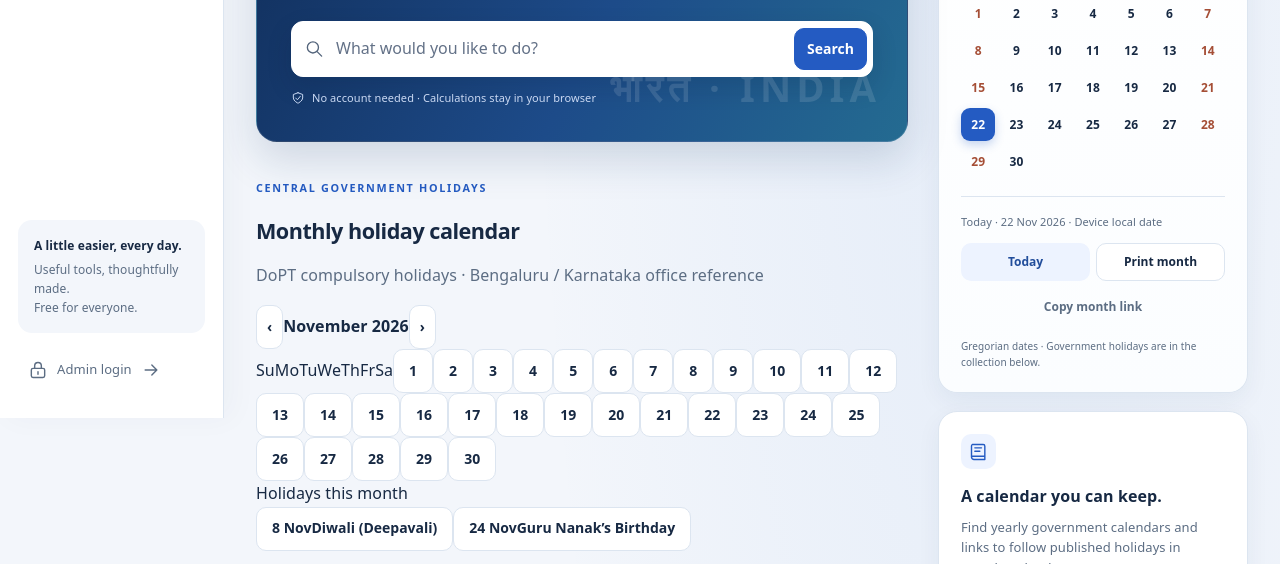
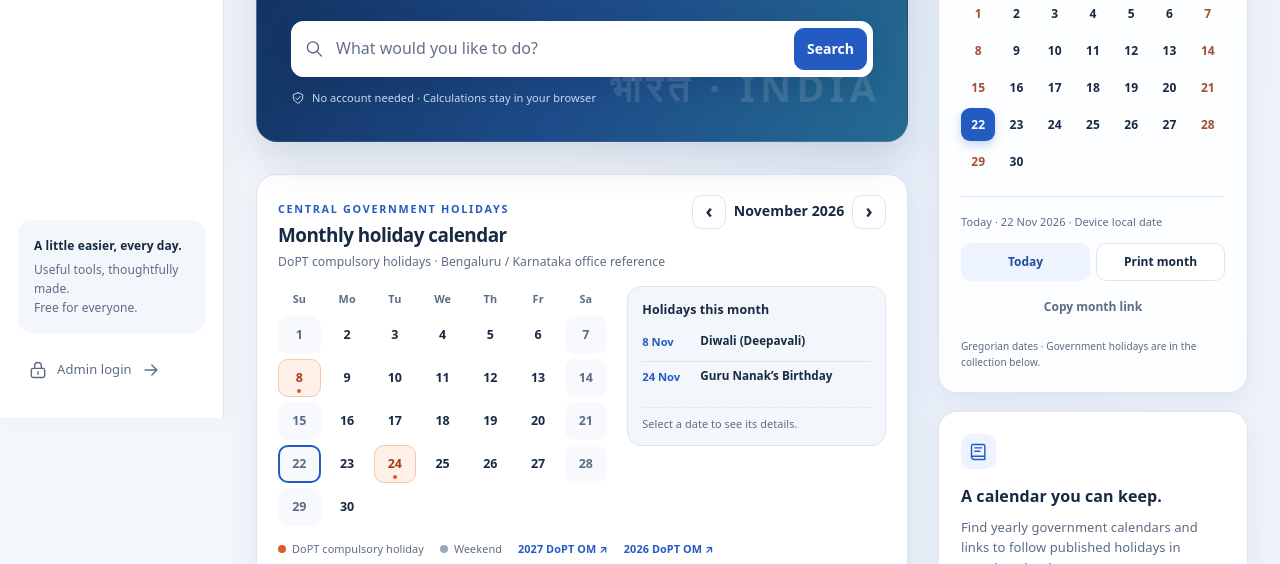
Before and after one commit to saradasutar/india, a plain HTML site: page index.html in a window 1280 px wide. Shown: the part 382-946 px from the top of the page. Drawn offline with Linux system fonts and the light colour scheme.

Commit message:
Style compact mainboard DoPT monthly calendar

```diff
--- a/dashboard.css
+++ b/dashboard.css
@@ -118,3 +118,44 @@ button:disabled{transform:none}
 .dark .resource-link{background:#1b2b42;border-color:#3a506d}
 @media(max-width:1000px){.resource-grid{grid-template-columns:repeat(2,minmax(0,1fr))}}
 @media(max-width:530px){.resource-grid{grid-template-columns:1fr}.resource-link{min-height:85px}}
+
+/* v1.6 — compact DoPT holiday calendar on the main dashboard */
+.dopt-calendar-card{margin:0 0 26px;padding:20px 21px;background:var(--surface);border:1px solid var(--line);border-radius:20px;box-shadow:var(--shadow);min-width:0}
+.dopt-calendar-head{display:flex;align-items:flex-start;justify-content:space-between;gap:16px;margin-bottom:15px}
+.dopt-calendar-head h2{margin:3px 0 4px;font-size:1.18rem}
+.dopt-calendar-head p{margin:0;font-size:.76rem}
+.dopt-month-nav{display:flex;align-items:center;gap:7px;white-space:nowrap}
+.dopt-month-nav strong{font-size:.88rem;min-width:112px;text-align:center}
+.dopt-month-nav button{min-width:34px;min-height:34px;width:34px;height:34px;padding:5px;border-radius:10px;font-size:1.2rem}
+.dopt-month-nav button:disabled{opacity:.35}
+.dopt-calendar-layout{display:grid;grid-template-columns:minmax(0,1.12fr) minmax(205px,.88fr);gap:20px;align-items:start}
+.dopt-month-grid{display:grid;grid-template-columns:repeat(7,minmax(0,1fr));gap:5px}
+.dopt-weekday{display:grid;place-items:center;min-height:25px;color:var(--muted);font-size:.68rem;font-weight:800}
+.dopt-day-blank{min-height:38px}
+.dopt-day{position:relative;display:grid;place-items:center;min-width:0;min-height:38px;height:38px;padding:0;border:1px solid transparent;border-radius:10px;background:transparent;font-size:.78rem;font-weight:650}
+.dopt-day:hover{background:var(--soft);border-color:var(--line)}
+.dopt-day.is-weekend{color:var(--muted);background:color-mix(in srgb,var(--bg) 68%,transparent)}
+.dopt-day.is-holiday{background:#fff0e8;color:#a33e17;border-color:#f3c6ad;font-weight:850}
+.dopt-day.is-holiday:after{content:"";position:absolute;bottom:3px;left:calc(50% - 2px);width:4px;height:4px;border-radius:50%;background:#d65b2d}
+.dopt-day.is-today{outline:2px solid var(--primary);outline-offset:-2px}
+.dopt-day.is-selected{box-shadow:0 0 0 2px var(--primary) inset}
+.dopt-month-agenda{min-width:0;padding:13px 14px;background:var(--bg);border:1px solid var(--line);border-radius:14px}
+.dopt-agenda-title{font-size:.78rem;font-weight:850;margin-bottom:7px}
+.dopt-holiday-item{display:flex;align-items:flex-start;gap:10px;width:100%;min-height:35px;padding:6px 0;border:0;border-bottom:1px solid var(--line);border-radius:0;background:transparent;text-align:left}
+.dopt-holiday-item:last-child{border-bottom:0}
+.dopt-holiday-item:hover{background:transparent;color:var(--primary)}
+.dopt-holiday-date{flex:0 0 48px;color:var(--primary);font-size:.7rem;font-weight:850}
+.dopt-holiday-name{font-size:.73rem;line-height:1.4;font-weight:650}
+.dopt-no-holidays{margin:4px 0;font-size:.74rem;line-height:1.45}
+.dopt-selected-date{margin:10px 0 0;padding-top:8px;border-top:1px dashed var(--line);font-size:.68rem;line-height:1.45}
+.dopt-calendar-foot{display:flex;flex-wrap:wrap;align-items:center;gap:10px 16px;margin-top:14px;font-size:.68rem;color:var(--muted)}
+.dopt-calendar-foot a{font-weight:750;text-decoration:none}
+.dopt-calendar-foot span{display:inline-flex;align-items:center;gap:6px}
+.dopt-dot{width:8px;height:8px;border-radius:50%;display:inline-block}
+.dopt-dot-holiday{background:#d65b2d}.dopt-dot-weekend{background:#9aa8b8}
+.dopt-calendar-note{margin:10px 0 0;font-size:.66rem;line-height:1.5}
+.dark .dopt-day.is-holiday{background:#462c26;color:#ffd0b8;border-color:#754637}
+.dark .dopt-day.is-holiday:after{background:#ff9b72}
+.dark .dopt-month-agenda{background:#142238;border-color:#34465e}
+@media(max-width:760px){.dopt-calendar-card{padding:16px;margin-bottom:22px}.dopt-calendar-head{flex-wrap:wrap}.dopt-calendar-layout{grid-template-columns:1fr;gap:12px}.dopt-month-grid{gap:4px}.dopt-day{min-height:36px;height:36px}.dopt-day-blank{min-height:36px}.dopt-month-agenda{padding:11px 12px}.dopt-holiday-item{min-height:32px}}
+@media(max-width:380px){.dopt-calendar-head{gap:9px}.dopt-month-nav{width:100%;justify-content:flex-start}.dopt-day{min-height:33px;height:33px;font-size:.72rem}}
```
